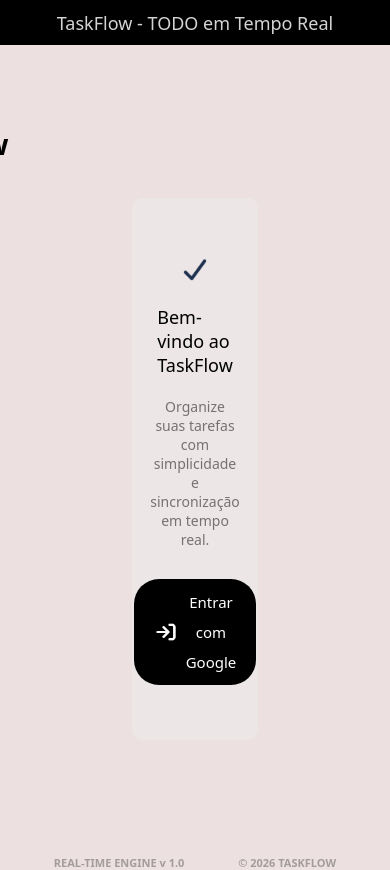
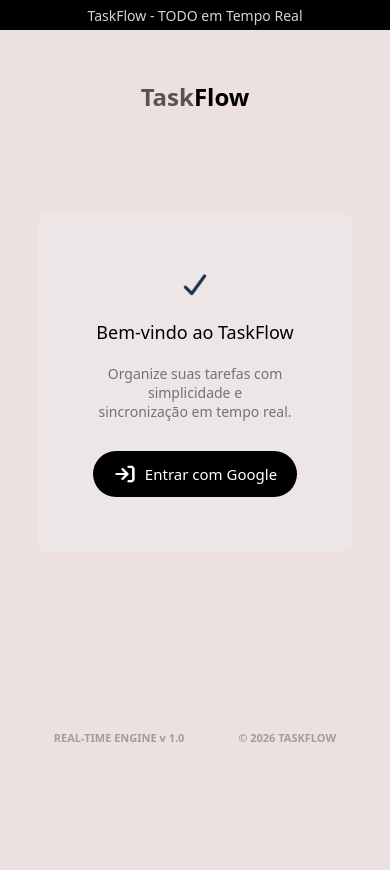
Before and after one commit to wyltamar/taskflow.app, a plain HTML site: page login.html in a window 390 px wide. After the commit the page ends 844 px from the top, so only its background shows below. Drawn offline with Linux system fonts and the light colour scheme.

Commit message:
adicionando css responsivo

```diff
--- a/login.css
+++ b/login.css
@@ -9,6 +9,7 @@ body{
     background:rgb(236 224 224);
     min-height: 100vh;
     width: 100%;
+    background-size: cover;
 }
 
 .section-center{
@@ -104,5 +105,50 @@ footer{
     font-size: 11px;
     font-weight: 600;
     opacity: 0.3;
+}
 
+@media(max-width: 480px) {
+
+    .section-center, .welcome p button{
+        font-size: 14px;
+         height: 30px;
+    }
+
+    .flex-container{
+        padding: 0;
+        margin: 50px 20px;
+    }
+
+    .title{
+        margin: 0px;
+        font-size: 12px;
+    }
+
+    .welcome{
+        width: 90%;
+    }
+
+    .welcome img{
+        width: 16px;
+        height: 16px;
+    }
+
+    footer{
+        margin-top: 50%;
+        margin-bottom: 0;
+    }
 }
+
+@media(max-width: 768px){
+    .title{
+        margin: 0px;
+    }
+
+    .welcome{
+        margin: 100px;
+    }
+
+    footer{
+        margin-top: 20%;
+    }
+}
```
